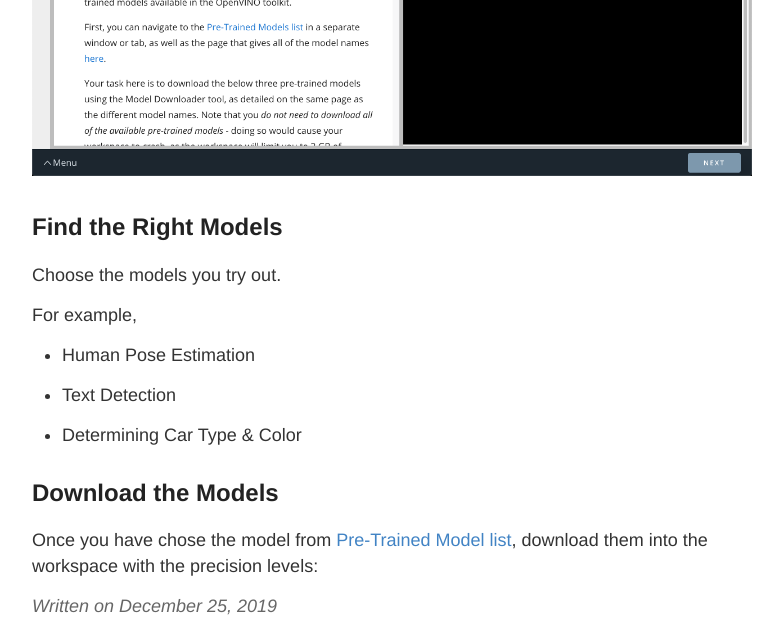
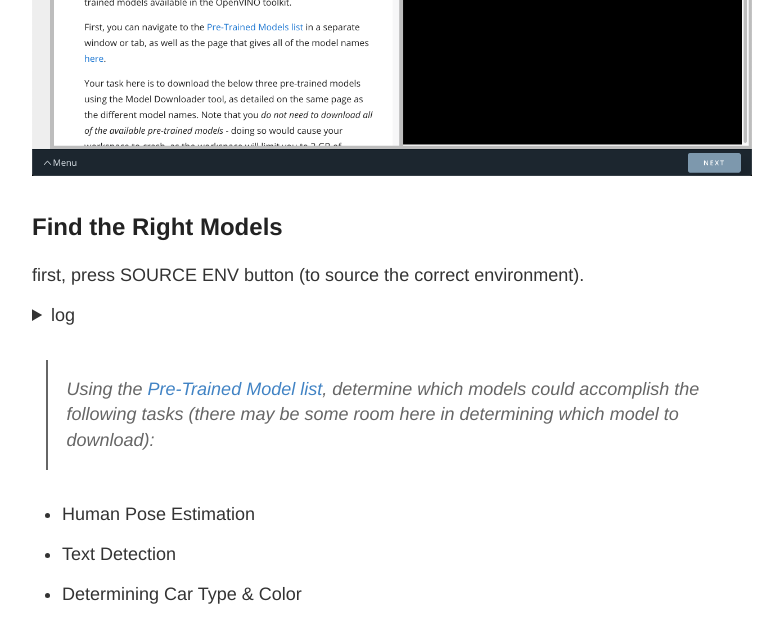
Before and after one commit to yamatokataoka/blog2, a Jekyll site: the page built from _posts/2019-12-25-intel-edge-ai-fundamentals-course.md, in a window 1280 px wide and 1400 px high, scrolled down 1337 px. Shown: the top 625 px of the window, without its empty margins (248-1031 px from the left). Built offline with Jekyll 4.4.1, drawn with Linux system fonts in a browser that asks for light colours; some of the changed text lies outside the part shown.

Commit message:
Update the post

```diff
--- a/_posts/2019-12-25-intel-edge-ai-fundamentals-course.md
+++ b/_posts/2019-12-25-intel-edge-ai-fundamentals-course.md
@@ -31,9 +31,23 @@ On the [Intel® Edge AI Fundamentals Course](https://www.udacity.com/scholarship
 
 ## Find the Right Models
 
-Choose the models you try out.
+first, press SOURCE ENV button (to source the correct environment).
 
-For example,
+<details>
+<summary>log</summary>
+
+<pre>
+root@a2c7959d88c3:/home/workspace# pip install requests pyyaml -t /usr/local/lib/python3.5/dist-packages && clear && source /opt/intel/openvino/bin/setupvars.sh -pyver 3.5Collecting requests  Downloading https://files.pythonhosted.org/packages/51/bd/23c926cd341ea6b7dd0b2a00aba99ae0f828be89d72b2190f27c11d4b7fb/requests-2.22.0-py2.py3-none-any.whl (57kB)
+    100% |████████████████████████████████| 61kB 2.6MB/s
+Collecting pyyaml
+  Downloading https://files.pythonhosted.org/packages/8d/c9/e5be955a117a1ac548cdd31e37e8fd7b02ce987f9655f5c7563c656d5dcb/PyYAML-5.2.tar.gz (265kB)
+python_version = 3.5
+[setupvars.sh] OpenVINO environment initialized
+(venv) root@a2c7959d88c3:/home/workspace#
+</pre>
+</details>
+
+> Using the [Pre-Trained Model list](https://software.intel.com/en-us/openvino-toolkit/documentation/pretrained-models), determine which models could accomplish the following tasks (there may be some room here in determining which model to download):
 
 - Human Pose Estimation
 
@@ -41,6 +55,16 @@ For example,
 
 - Determining Car Type & Color
 
+You obviously find out the correct models, if you goes to the [Pre-Trained Model list page](https://software.intel.com/en-us/openvino-toolkit/documentation/pretrained-models)
+
+{% include helpers/image.html name="Screen Shot 2019-12-26 at 19.28.11.png" %}
+
 ## Download the Models
 
-Once you have chose the model from [Pre-Trained Model list](https://software.intel.com/en-us/openvino-toolkit/documentation/pretrained-models), download them into the workspace with the precision levels:
+Once you have found the models, download them into the workspace with the precision levels:
+
+- Human Pose Estimation: All precision levels
+
+- Text Detection: FP16 only
+
+- Determining Car Type & Color: INT8 only
```
